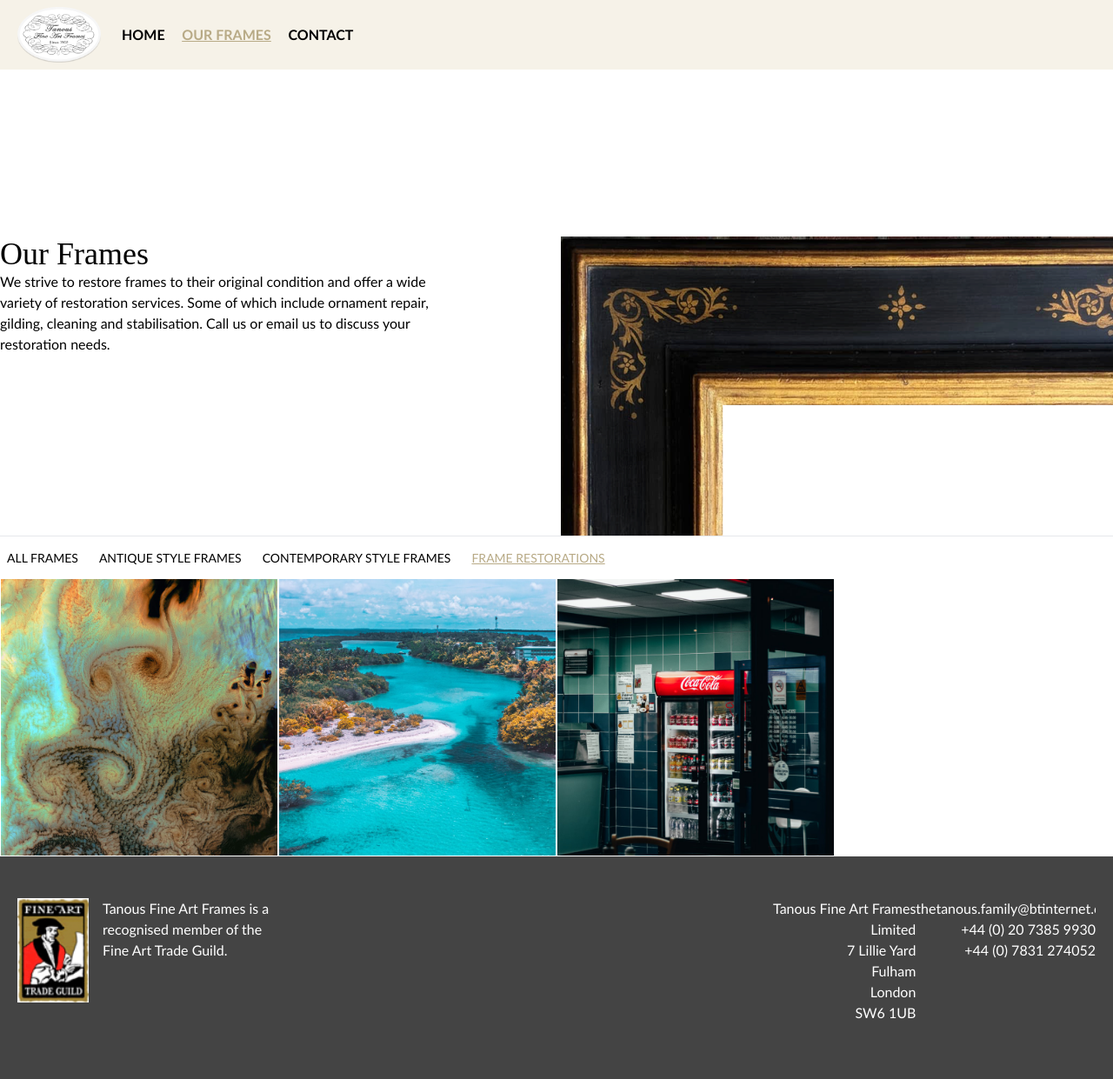
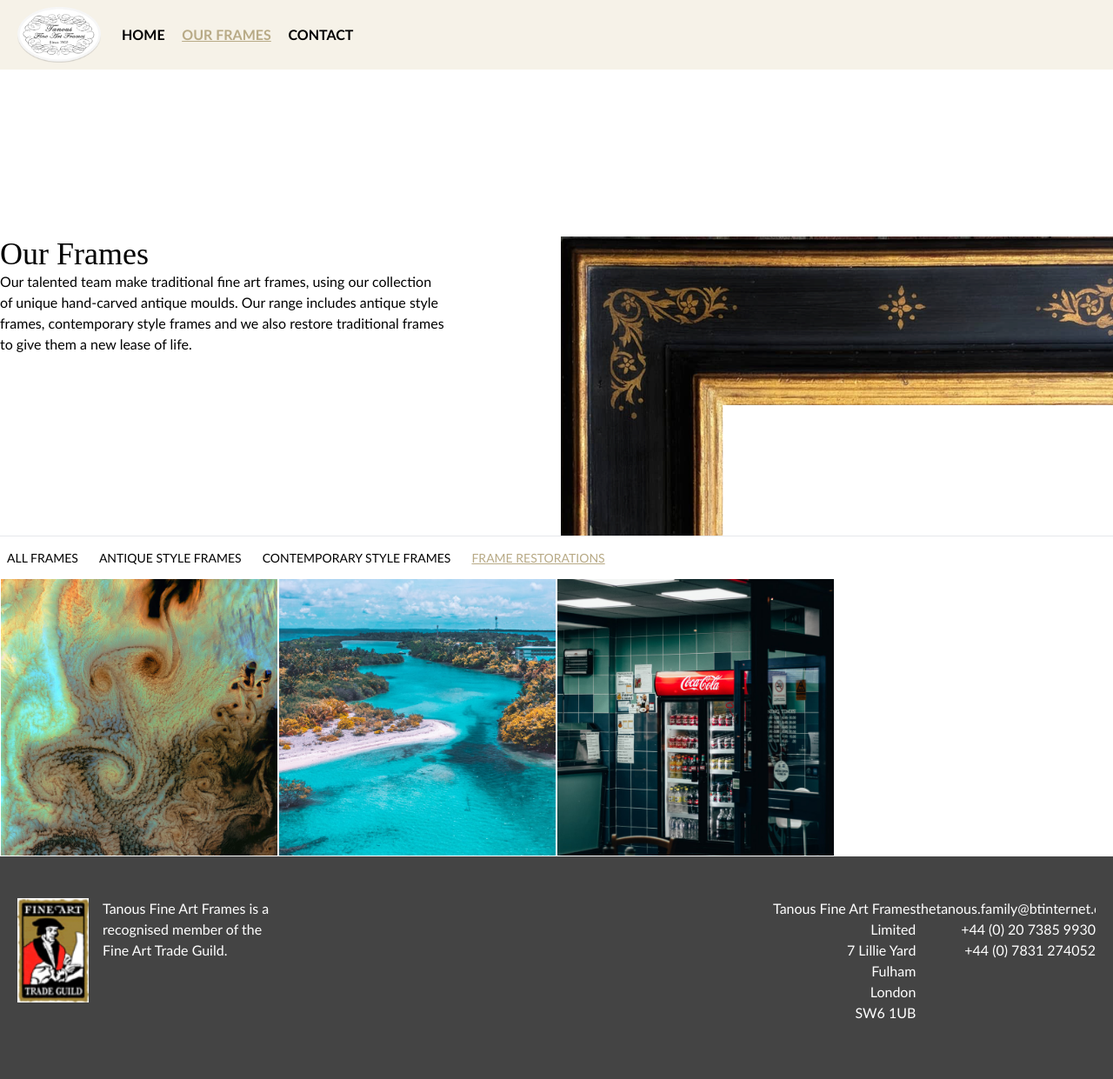
Before and after one commit to patwadden/tanousframes, a Jekyll site: the page built from frame-restorations.html, in a window 1280 px wide. Shown: the whole page at 87% size. Built offline with Jekyll 4.4.1, drawn with Linux system fonts in a browser that asks for light colours.

Commit message:
Updated 2 files via CloudCannon

```diff
--- a/_layouts/frames.html
+++ b/_layouts/frames.html
@@ -19,7 +19,7 @@ _options:
 			  Our Frames
 			</h2>
 			<p class="editable font-sans font-light">
-			  We strive to restore frames to their original condition and offer a wide variety of restoration services. Some of which include ornament repair, gilding, cleaning and stabilisation. Call us or email us to discuss your restoration needs.
+			  Our talented team make traditional fine art frames, using our collection of unique hand-carved antique moulds. Our range includes antique style frames, contemporary style frames and we also restore traditional frames to give them a new lease of life.&nbsp;
 			</p>
 		</div>
 		<div class="hidden sm:block xl:hidden frame-background block w-6/12 ml-auto"></div>
```
Also changed, not shown: our-frames.html (line endings or trailing spaces).
